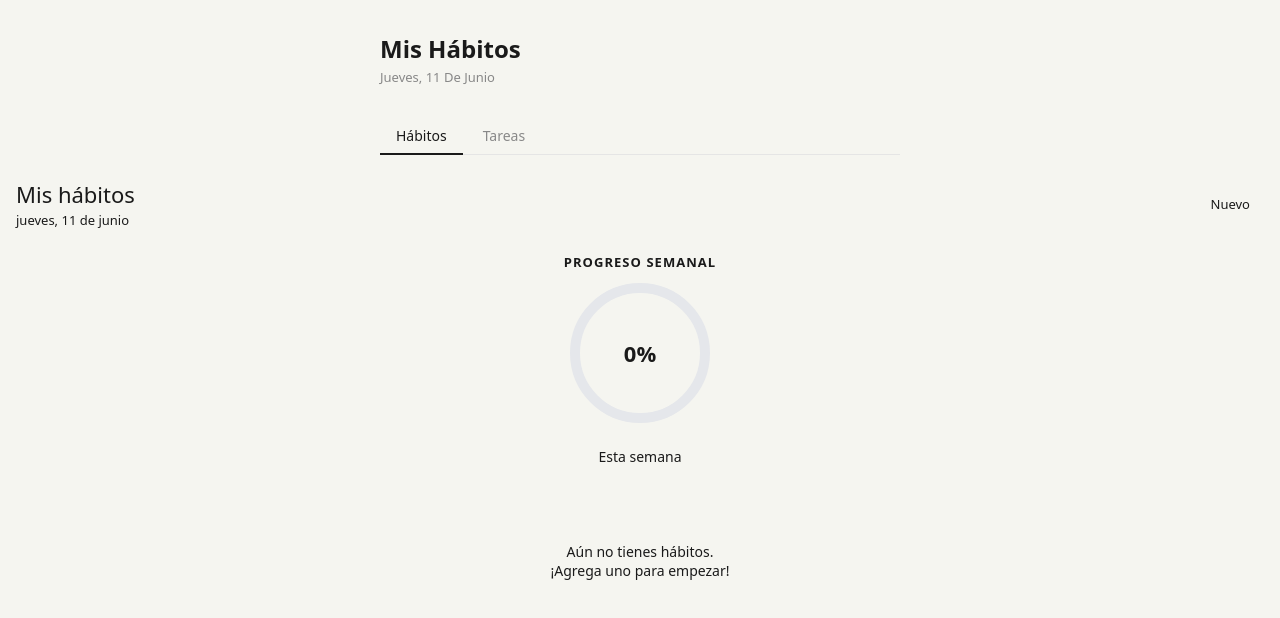
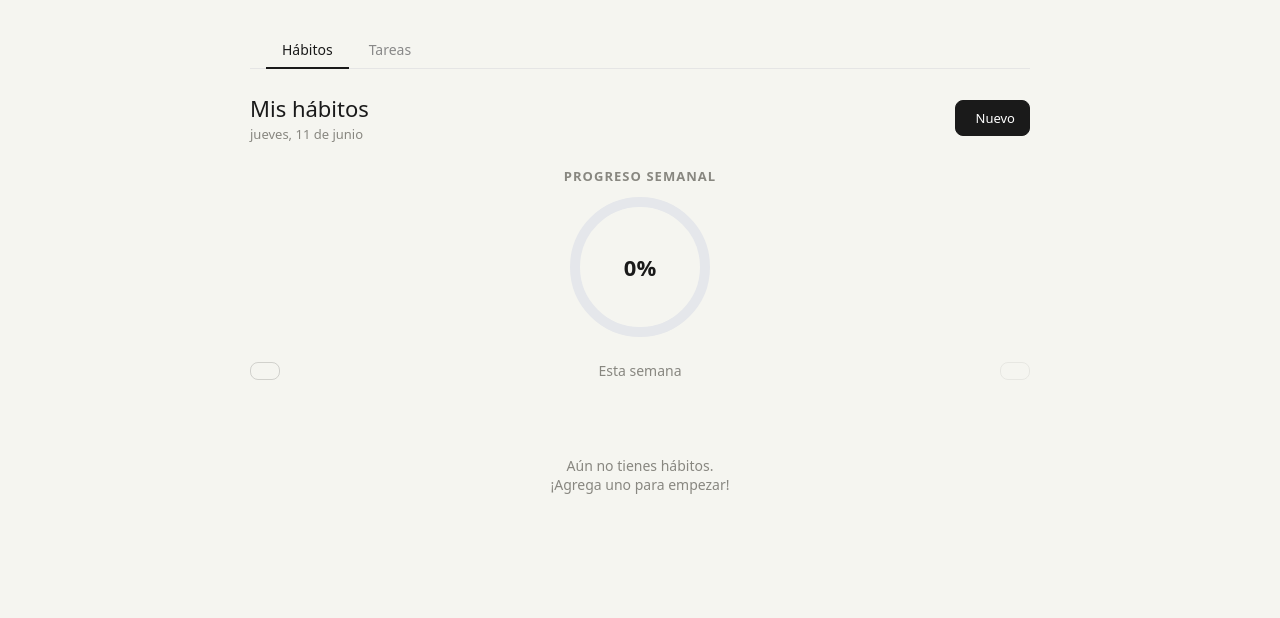
Before and after one commit to hectormadrid/Habitosapp, a React (Vite) app: page / in a window 1280 px wide. Shown: the top 618 px of the page. Built offline with nearby package versions, Linux system fonts and the light colour scheme.

Commit message:
fix tabla

```diff
--- a/src/App.jsx
+++ b/src/App.jsx
@@ -1,5 +1,4 @@
 import { useState, useEffect } from 'react'
-import Header from './components/Header'
 import Tabs from './components/Tabs'
 import HabitList from './components/HabitList'
 import TaskList from './components/TaskList'
@@ -25,10 +24,6 @@ export default function App() {
 
   return (
     <div>
-      <Header
-        titulo="Mis Hábitos"
-        subtitulo={new Date().toLocaleDateString('es', { weekday: 'long', day: 'numeric', month: 'long' })}
-      />
       <Tabs activa={tabActiva} onChange={setTabActiva} />
 
       {tabActiva === 'habitos' && (
--- a/src/components/HabitList.module.css
+++ b/src/components/HabitList.module.css
@@ -5,6 +5,9 @@
   align-items: center;
   justify-content: space-between;
   margin-bottom: 1.5rem;
+  max-width: 780px;
+  margin-left: auto;
+  margin-right: auto;
 }
 
 .title {
@@ -22,8 +25,8 @@
 
 .btn {
   background: transparent;
-  border: 0.5px solid var(--color-border-medium);
-  border-radius: var(--radius-md);
+  border: 1px solid rgba(0,0,0,0.15);
+  border-radius: 8px;
   padding: 8px 14px;
   font-size: 13px;
   cursor: pointer;
@@ -34,17 +37,17 @@
   transition: background 0.15s;
 }
 
-.btn:hover    { background: var(--color-bg); }
+.btn:hover    { background: rgba(0,0,0,0.04); }
 .btn:active   { transform: scale(0.98); }
 .btn:disabled { opacity: 0.4; cursor: default; transform: none; }
 
 .btnPrimary {
-  background: var(--color-text);
-  color: var(--color-surface);
-  border-color: var(--color-text);
+  background: #1a1a1a;
+  color: white;
+  border-color: #1a1a1a;
 }
 
-.btnPrimary:hover { opacity: 0.85; background: var(--color-text); }
+.btnPrimary:hover { opacity: 0.85; background: #1a1a1a; }
 
 /* ── Círculo de progreso ─────────────────────────────────── */
 
@@ -71,6 +74,9 @@
   align-items: center;
   gap: 10px;
   margin-bottom: 1rem;
+  max-width: 780px;
+  margin-left: auto;
+  margin-right: auto;
 }
 
 .weekLabel {
@@ -83,10 +89,12 @@
 /* ── Tabla ───────────────────────────────────────────────── */
 
 .tableWrapper {
-  width: 100%;
-  overflow-x: auto;           /* scroll horizontal en pantallas pequeñas */
-  border-radius: var(--radius-lg);
-  border: 0.5px solid var(--color-border);
+  max-width: 780px;
+  margin: 0 auto;
+  overflow-x: auto;
+  border-radius: 12px;
+  border: 1px solid rgba(0,0,0,0.08);
+  background: white;
 }
 
 .table {
@@ -95,14 +103,13 @@
   font-size: 13px;
 }
 
-/* Cabecera: fila de nombres de día (Lu, Ma…) */
 .thHabit {
   text-align: left;
   padding: 10px 14px;
   font-weight: 600;
   font-size: 13px;
-  background: var(--color-bg);
-  border-bottom: 0.5px solid var(--color-border);
+  background: #f5f5f0;
+  border-bottom: 1px solid rgba(0,0,0,0.08);
   white-space: nowrap;
   min-width: 180px;
 }
@@ -113,17 +120,16 @@
   font-weight: 600;
   font-size: 12px;
   color: var(--color-text-muted);
-  background: var(--color-bg);
+  background: #f5f5f0;
   border-bottom: none;
   text-transform: uppercase;
   letter-spacing: 0.04em;
   min-width: 48px;
 }
 
-/* Cabecera: fila de números de día (1, 2, 3…) */
 .thEmpty {
-  background: var(--color-bg);
-  border-bottom: 0.5px solid var(--color-border);
+  background: #f5f5f0;
+  border-bottom: 1px solid rgba(0,0,0,0.08);
 }
 
 .thDayNum {
@@ -131,11 +137,10 @@
   padding: 2px 8px 8px;
   font-size: 13px;
   font-weight: 500;
-  background: var(--color-bg);
-  border-bottom: 0.5px solid var(--color-border);
+  background: #f5f5f0;
+  border-bottom: 1px solid rgba(0,0,0,0.08);
 }
 
-/* Día actual resaltado */
 .thToday {
   color: #3b4ef8;
   font-weight: 700;
@@ -144,7 +149,7 @@
 /* ── Filas de hábitos ────────────────────────────────────── */
 
 .habitRow {
-  border-bottom: 0.5px solid var(--color-border);
+  border-bottom: 1px solid rgba(0,0,0,0.06);
   transition: background 0.1s;
 }
 
@@ -153,10 +158,9 @@
 }
 
 .habitRow:hover {
-  background: var(--color-bg);
+  background: #fafaf8;
 }
 
-/* Celda del nombre del hábito */
 .tdHabit {
   padding: 10px 14px;
   display: flex;
@@ -188,39 +192,36 @@
   background: transparent;
   border: none;
   cursor: pointer;
-  color: var(--color-text-hint);
+  color: #b4b2a9;
   font-size: 13px;
   padding: 2px 4px;
   border-radius: 4px;
   display: flex;
   align-items: center;
-  opacity: 0;              /* oculto por defecto */
+  opacity: 0;
   transition: opacity 0.15s;
 }
 
-/* Muestra el botón editar al pasar el cursor sobre la fila */
 .habitRow:hover .editBtn {
   opacity: 1;
 }
 
 .editBtn:hover {
-  color: var(--color-text);
-  background: var(--color-border);
+  color: #1a1a1a;
+  background: rgba(0,0,0,0.06);
 }
 
-/* Celdas de checkbox */
 .tdCheck {
   text-align: center;
   padding: 8px 4px;
   vertical-align: middle;
 }
 
-/* Checkbox personalizado */
 .checkbox {
   width: 22px;
   height: 22px;
   border-radius: 4px;
-  border: 1.5px solid var(--color-border-medium);
+  border: 1.5px solid rgba(0,0,0,0.2);
   background: transparent;
   display: inline-flex;
   align-items: center;
@@ -235,7 +236,6 @@
   transform: scale(1.1);
 }
 
-/* Estado marcado */
 .checkboxDone {
   background: #3b4ef8;
   border-color: #3b4ef8;
@@ -244,7 +244,7 @@
 /* ── Pie de tabla ─────────────────────────────────────────── */
 
 .footerRow {
-  border-top: 0.5px solid var(--color-border);
+  border-top: 1px solid rgba(0,0,0,0.06);
 }
 
 .tdFooterLabel {
@@ -253,20 +253,17 @@
   font-weight: 600;
   color: var(--color-text-muted);
   white-space: nowrap;
-  background: var(--color-bg);
+  background: #f5f5f0;
 }
 
-/* Recuento numérico */
 .tdFooterCount {
   text-align: center;
   padding: 8px 4px;
   font-size: 13px;
   font-weight: 600;
-  color: var(--color-text);
-  background: var(--color-bg);
+  background: #f5f5f0;
 }
 
-/* Porcentaje de progreso diario con color de fondo */
 .tdFooterPct {
   text-align: center;
   padding: 8px 4px;
@@ -276,23 +273,22 @@
   transition: background 0.3s;
 }
 
-/* Selector de horas de sueño */
 .tdSleep {
   text-align: center;
   padding: 6px 4px;
-  background: var(--color-bg);
+  background: #f5f5f0;
 }
 
 .sleepSelect {
   appearance: none;
   -webkit-appearance: none;
-  background: var(--color-surface);
-  border: 0.5px solid var(--color-border-medium);
-  border-radius: var(--radius-sm);
+  background: white;
+  border: 1px solid rgba(0,0,0,0.15);
+  border-radius: 6px;
   padding: 3px 8px;
   font-size: 12px;
   font-family: inherit;
-  color: var(--color-text);
+  color: #1a1a1a;
   cursor: pointer;
   text-align: center;
   width: 44px;
--- a/src/components/Tabs.module.css
+++ b/src/components/Tabs.module.css
@@ -1,9 +1,10 @@
 .nav {
-  max-width: 520px;
+  max-width: 780px;
   margin: 0 auto 1.5rem;
   display: flex;
   gap: 4px;
   border-bottom: 1px solid #e5e5e5;
+  padding: 0 1rem;
 }
 
 .tab {
--- a/src/index.css
+++ b/src/index.css
@@ -4,10 +4,24 @@
   padding: 0;
 }
 
+:root {
+  --color-bg: #f5f5f0;
+  --color-surface: #ffffff;
+  --color-border: rgba(0, 0, 0, 0.08);
+  --color-border-medium: rgba(0, 0, 0, 0.15);
+  --color-text: #1a1a1a;
+  --color-text-muted: #888780;
+  --color-text-hint: #b4b2a9;
+
+  --radius-sm: 6px;
+  --radius-md: 8px;
+  --radius-lg: 12px;
+}
+
 body {
   font-family: system-ui, sans-serif;
-  background: #f5f5f0;
-  color: #1a1a1a;
+  background-color: var(--color-bg);
+  color: var(--color-text);
   min-height: 100vh;
   padding: 2rem 1rem;
 }
@@ -17,6 +31,6 @@ button {
   cursor: pointer;
 }
 
-input {
+input, select {
   font-family: inherit;
 }
```
